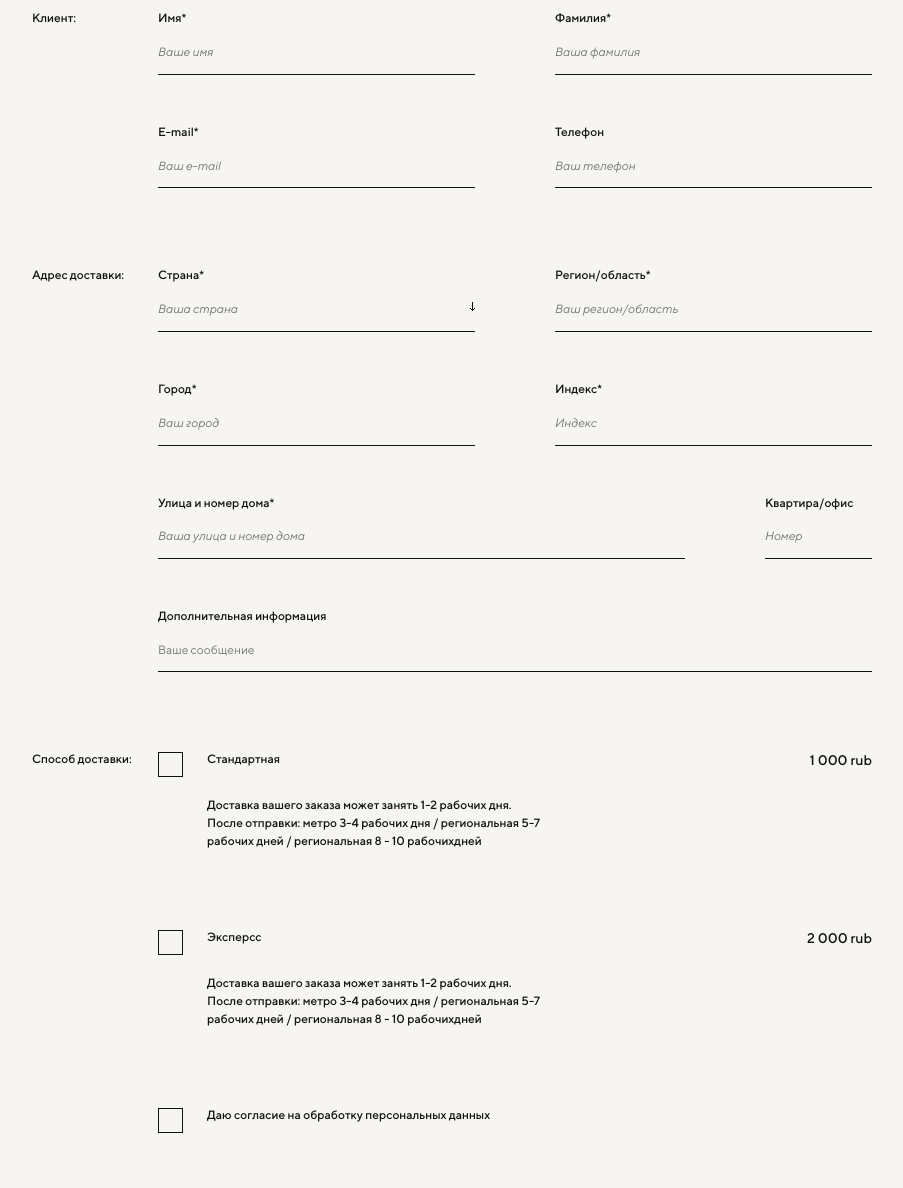
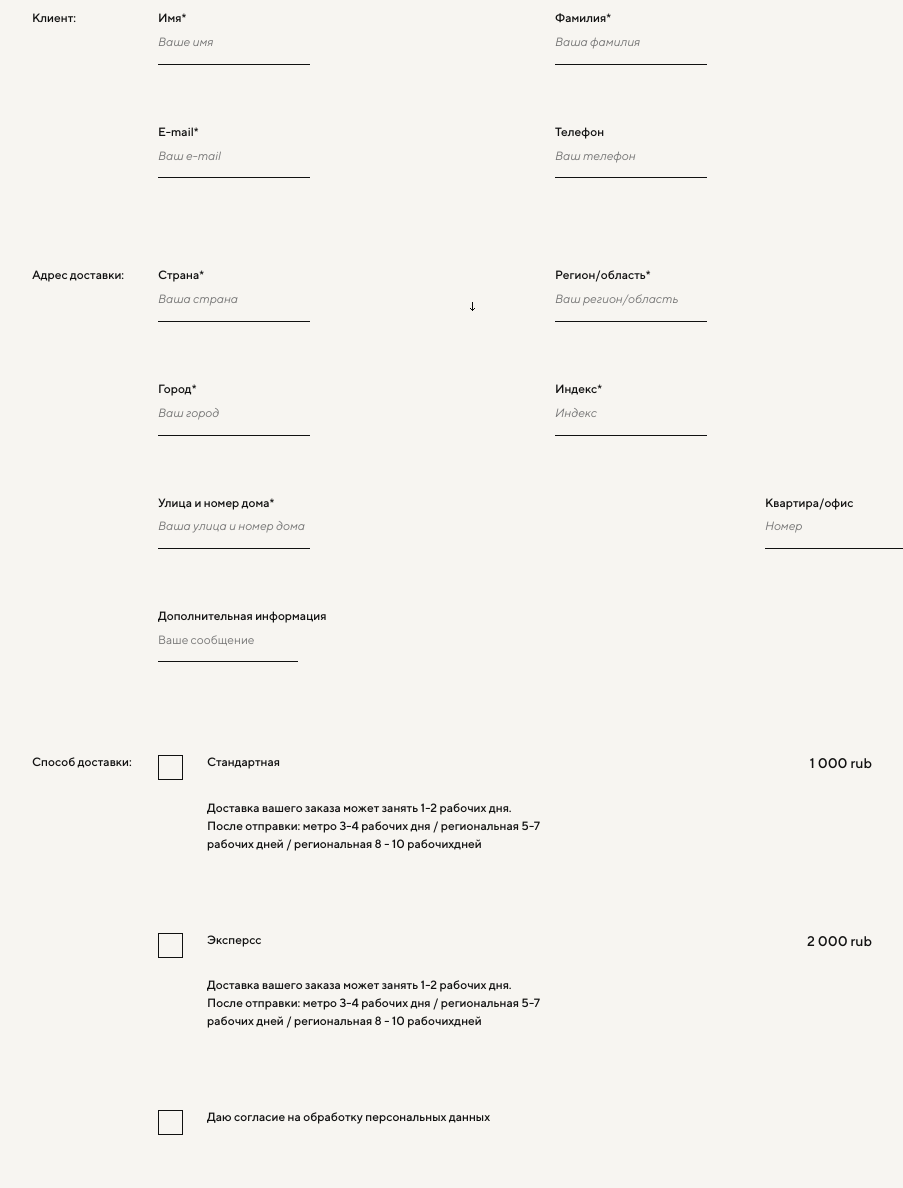
Before and after one commit to SamatFontendDev/bitrixchaika, a plain HTML site: page cart.html in a window 1280 px wide. Shown: the part 680-1868 px from the top of the page, without its empty margins (8-911 px from the left). Drawn offline with nearby package versions, Linux system fonts and the light colour scheme.

Commit message:
input in label

```diff
--- a/cart.html
+++ b/cart.html
@@ -243,22 +243,30 @@
                                 <div class="form__coll">
                                     <div class="input__row">
                                         <div class="input__coll">
-                                            <label for="name" class="label">Имя*</label>
+                                            <label for="name" class="label">
+                                                <div class="mb-10">Имя*</div>
                                                 <input placeholder="Ваше имя" id="name" type="text" class="input">
+                                            </label>
                                         </div>
                                         <div class="input__coll">
-                                            <label for="lastname" class="label">Фамилия*</label>
+                                            <label for="lastname" class="label">
+                                                <div class="mb-10">Фамилия*</div>
                                                 <input placeholder="Ваша фамилия" id="lastname" type="text" class="input">
+                                            </label>
                                         </div>
                                     </div>
                                     <div class="input__row">
                                         <div class="input__coll">
-                                            <label for="email" class="label">E-mail*</label>
+                                            <label for="email" class="label">
+                                                <div class="mb-10">E-mail*</div>
                                                 <input placeholder="Ваш e-mail" id="email" type="text" class="input">
+                                            </label>
                                         </div>
                                         <div class="input__coll">
-                                            <label for="phone" class="label">Телефон</label>
+                                            <label for="phone" class="label">
+                                                <div class="mb-10">Телефон</div>
                                                 <input placeholder="Ваш телефон" id="phone" type="text" class="input">
+                                            </label>
                                         </div>
                                     </div>
                                 </div>
@@ -271,42 +279,58 @@
                                     <div class="input__row">
                                         <div class="input__coll">
                                             <div class="input-wrap">
-                                                <label for="country" class="label">Страна*</label>
+                                                <label for="country" class="label">
+                                                    <div class="mb-10">Страна*</div>
                                                     <input placeholder="Ваша страна" id="country"" type="text" class="input">
+                                                </label>
+
                                                 <div class="arrow-down-pic">
                                                     <img src="/images/arrow-down-s.png" alt="" class="arrow-down__img">
                                                 </div>
                                             </div>
                                         </div>
                                         <div class="input__coll">
-                                            <label for="region" class="label">Регион/область*</label>
+                                            <label for="region" class="label">
+                                                <div class="mb-10">Регион/область*</div>
                                                 <input placeholder="Ваш регион/область" id="region" type="text" class="input">
+                                            </label>
                                         </div>
                                     </div>
                                    <div class="input__row">
                                         <div class="input__coll">
-                                            <label for="town" class="label">Город*</label>
+                                            <label for="town" class="label">
+                                                <div class="mb-10">Город*</div>
                                                 <input placeholder="Ваш город" id="town" type="text" class="input">
+                                            </label>
                                         </div>
                                         <div class="input__coll">
-                                            <label for="index" class="label">Индекс*</label>
+                                            <label for="index" class="label">
+                                                <div class="mb-10">Индекс*</div>
                                                 <input placeholder="Индекс" id="index" type="text" class="input">
+                                            </label>
                                         </div>
                                     </div>
                                     <div class="input__row">
                                         <div class="input__coll input__coll_w_75">
-                                            <label for="street" class="label">Улица и номер дома*</label>
+                                            <label for="street" class="label">
+                                                <div class="mb-10">Улица и номер дома*</div>
                                                 <input placeholder="Ваша улица и номер дома" id="street" type="text" class="input">
+                                            </label>
                                         </div>
                                         <div class="input__coll input__coll_w_15">
-                                            <label for="flat" class="label">Квартира/офис</label>
+                                            <label for="flat" class="label">
+                                                <div class="mb-10">Квартира/офис</div>
                                                 <input placeholder="Номер" id="flat" type="text" class="input">
+                                            </label>
                                         </div>
                                     </div>
                                     <div class="input__row">
                                         <div class="input__coll input__coll_w_100">
-                                            <label for="message" class="label">Дополнительная информация</label>
+                                            <label for="message" class="label">
+                                                <div class="mb-10">Дополнительная информация</div>
                                                 <textarea id="message" placeholder="Ваше сообщение" class="input textarea"></textarea>
+                                            </label>
+
                                         </div>
                                     </div>
                                 </div>
@@ -319,8 +343,10 @@
                                     <div class="checkbox__row">
                                         <div class="checkbox__left">
                                             <div class="checkbox-wrap">
+                                                <label for="standart" class="checkbox-label">
                                                     <input name="method" id="standart" value="standart" type="radio" class="checkbox">
-                                                <label for="standart" class="checkbox-label"></label>
+                                                    <div class="check-box-btn"></div>
+                                                </label>
                                             </div>
                                             <div class="checkbox-desc">
                                                 <div class="subtitle mb-30">Стандартная</div>
@@ -341,8 +367,11 @@
                                     <div class="checkbox__row">
                                         <div class="checkbox__left">
                                              <div class="checkbox-wrap">
+
+                                                <label for="express" class="checkbox-label">
                                                     <input name="method" id="express" value="express" type="radio" class="checkbox">
-                                                <label for="express" class="checkbox-label"></label>
+                                                    <div class="check-box-btn"></div>
+                                                </label>
                                             </div>
                                             <div class="checkbox-desc">
                                                 <div class="subtitle mb-30">Эксперсс</div>
@@ -363,8 +392,10 @@
                                     <div class="checkbox__row">
                                         <div class="checkbox__left">
                                             <div class="checkbox-wrap">
+                                                <label for="agree" class="checkbox-label">
                                                     <input id="agree" value="agree" type="checkbox" class="checkbox">
-                                                <label for="agree" class="checkbox-label"></label>
+                                                    <div class="check-box-btn"></div>
+                                                </label>
                                             </div>
                                             <div class="checkbox-desc">
                                                 <div class="subtitle">Даю согласие на обработку персональных данных </div>
```
Lines whose indentation alone changed are shown as unchanged.
